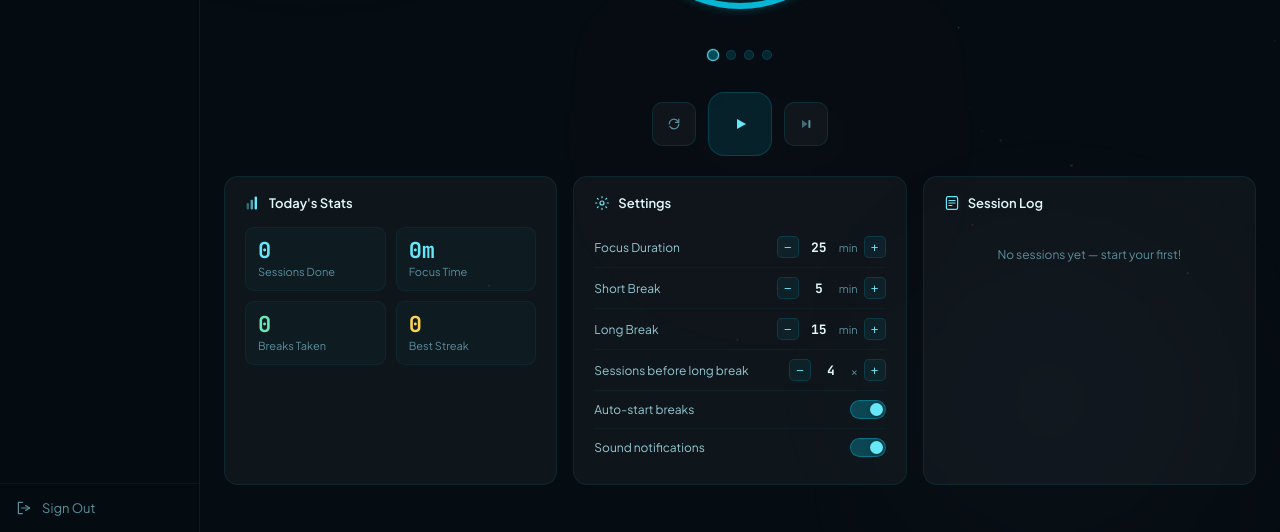
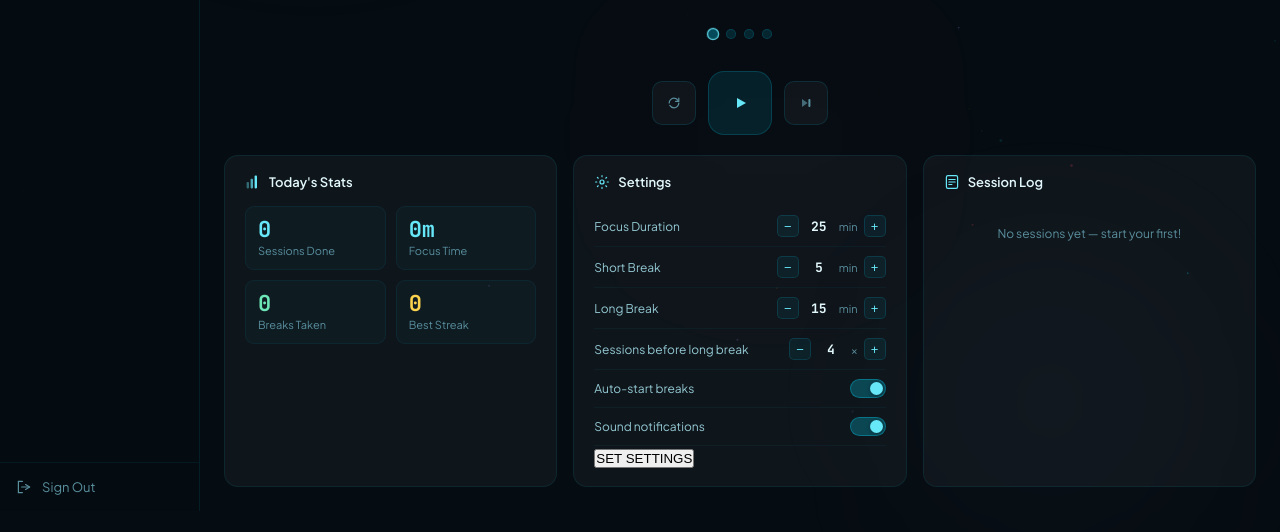
Before and after one commit to zona-0/learning-assistant, a plain HTML site: page ui/pomodoro/index.html in a window 1280 px wide and 914 px high. Shown: the part 403-935 px from the top of the page. After the commit the page ends 914 px from the top, so only its background shows below. Drawn offline with Linux system fonts and the light colour scheme.

Commit message:
Fix HTML title tag and add settings button

```diff
--- a/ui/pomodoro/index.html
+++ b/ui/pomodoro/index.html
@@ -3,7 +3,7 @@
 <head>
     <meta charset="UTF-8">
     <meta name="viewport" content="width=device-width, initial-scale=1.0">
-    title>CleverAI — Pomodoro</title>
+    <title>CleverAI — Pomodoro</title>
   <link rel="preconnect" href="https://fonts.googleapis.com">
   <link href="https://fonts.googleapis.com/css2?family=Plus+Jakarta+Sans:wght@300;400;500;600;700;800&family=JetBrains+Mono:wght@400;500;700&display=swap" rel="stylesheet">
   <link rel="stylesheet" href="pomodoro.css">
@@ -320,6 +320,12 @@
               <span class="toggle-track"><span class="toggle-thumb"></span></span>
             </label>
           </div>
+
+          <div class="setting-row-action">
+            <button id="btn-apply-settings" class="btn-set-pomo">
+              SET SETTINGS
+            </button>
+          </div>
         </div>
 
         <!-- Session Log -->
```
